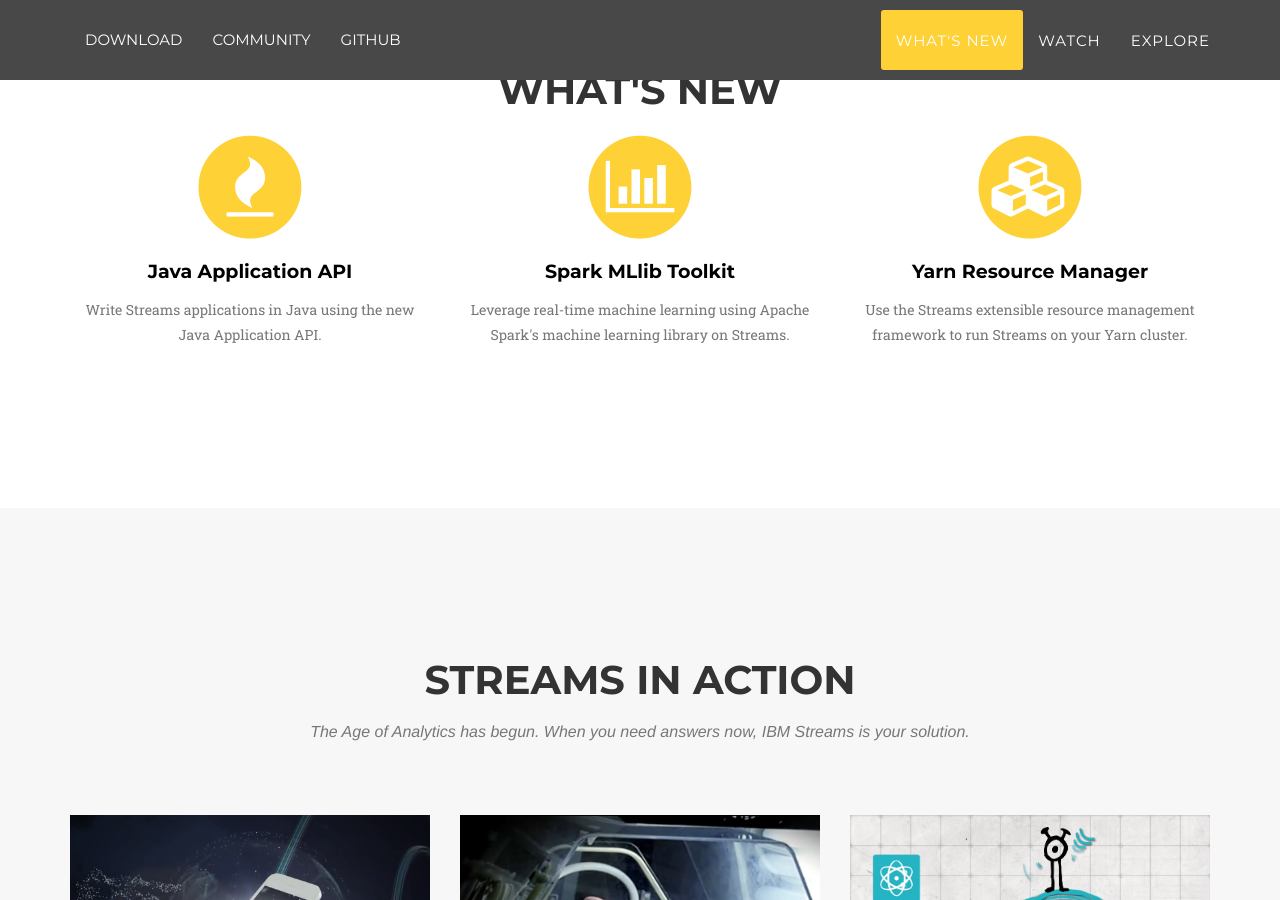
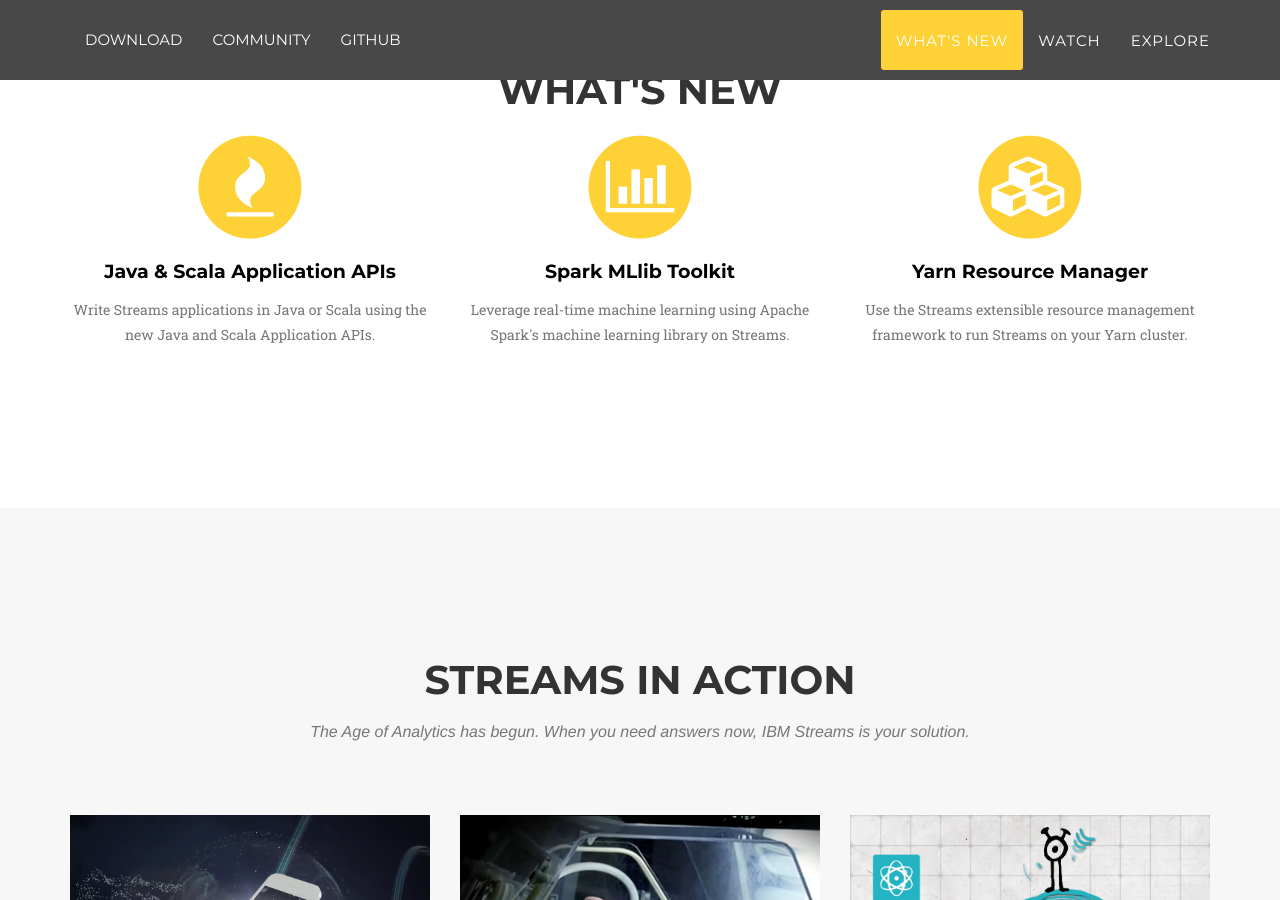
Before and after one commit to IBMStreams/IBMStreams.github.io, a Jekyll site: the page built from index.html, in a window 1280 px wide and 900 px high, scrolled down 659 px. Built offline with Jekyll 4.4.1, drawn with Linux system fonts in a browser that asks for light colours; some web fonts are replaced.

Commit message:
Scala added to "What's New" and VM link updated

```diff
--- a/_includes/header.html
+++ b/_includes/header.html
@@ -11,7 +11,7 @@
                 </button>
 
                 <!--<a class="navbar-brand page-scroll navbar-secondary" href="#page-top">Home</a> -->
-                <a class="navbar-brand navbar-secondary" href="http://www-01.ibm.com/software/data/infosphere/streams/quick-start/downloads.html">Download</a>
+                <a class="navbar-brand navbar-secondary" href="http://www-01.ibm.com/software/data/infosphere/stream-computing/trials.html">Download</a>
                 <a class="navbar-brand navbar-secondary" href="https://developer.ibm.com/streamsdev/">Community</a>
                 <a class="navbar-brand navbar-secondary" href="http://github.com/ibmstreams">GitHub</a>
             </div>
--- a/_includes/whatsNew.html
+++ b/_includes/whatsNew.html
@@ -12,8 +12,8 @@
                         <i class="fa fa-circle fa-stack-2x text-primary"></i>
                         <a href="http://ibmstreams.github.io/streamsx.topology/" class="fa fa-fire fa-stack-1x fa-inverse icon" ></a>
                     </span>
-                    <h4 class="service-heading"><a href="http://ibmstreams.github.io/streamsx.topology/" class="blackLink">Java Application API</a></h4>
-                    <p class="text-muted">Write Streams applications in Java using the new Java Application API.</p>
+                    <h4 class="service-heading"><a href="http://ibmstreams.github.io/streamsx.topology/" class="blackLink">Java & Scala Application APIs</a></h4>
+                    <p class="text-muted">Write Streams applications in Java or Scala using the new Java and Scala Application APIs.</p>
                 </div>
                 <div class="col-md-4">
                     <span class="fa-stack fa-4x">
```
